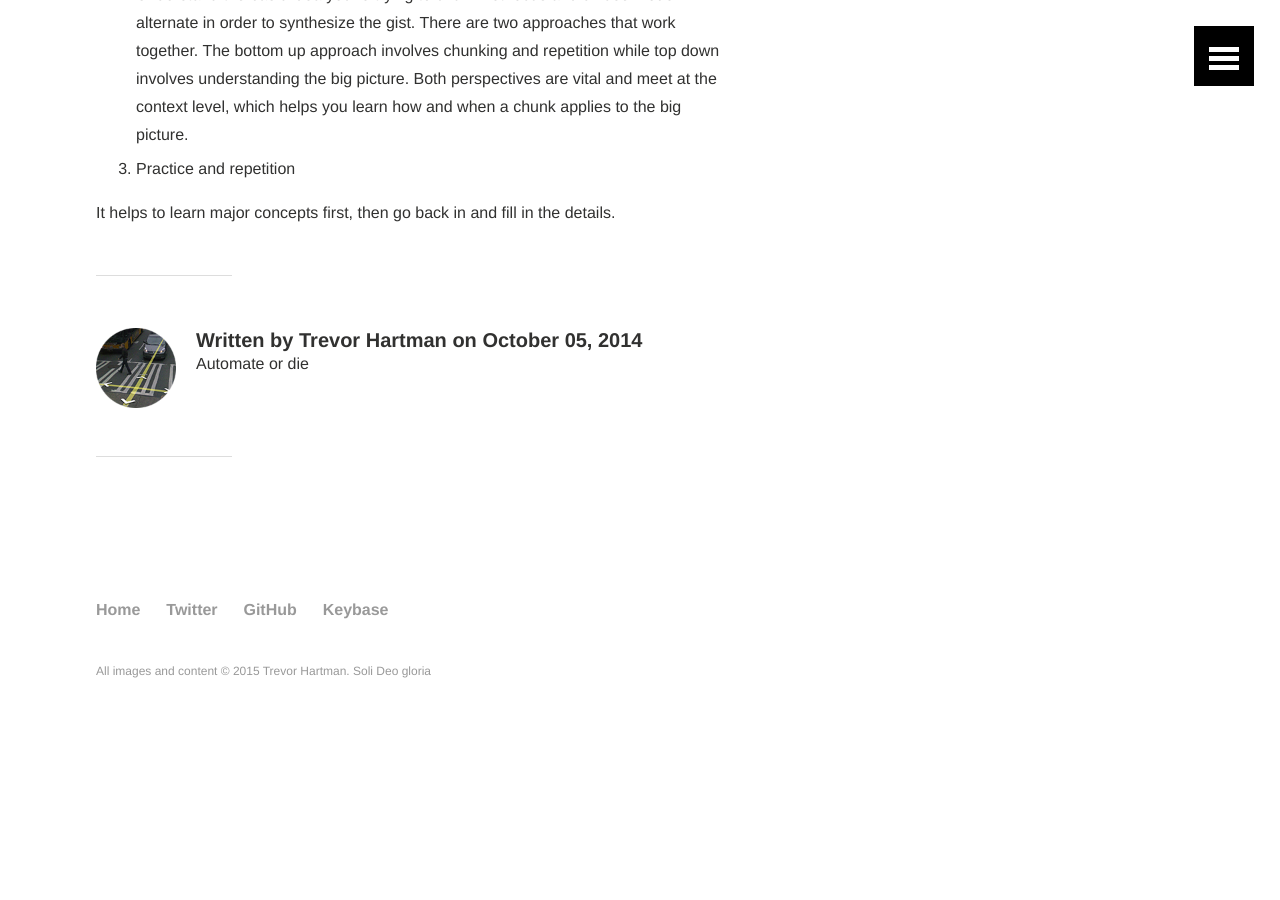
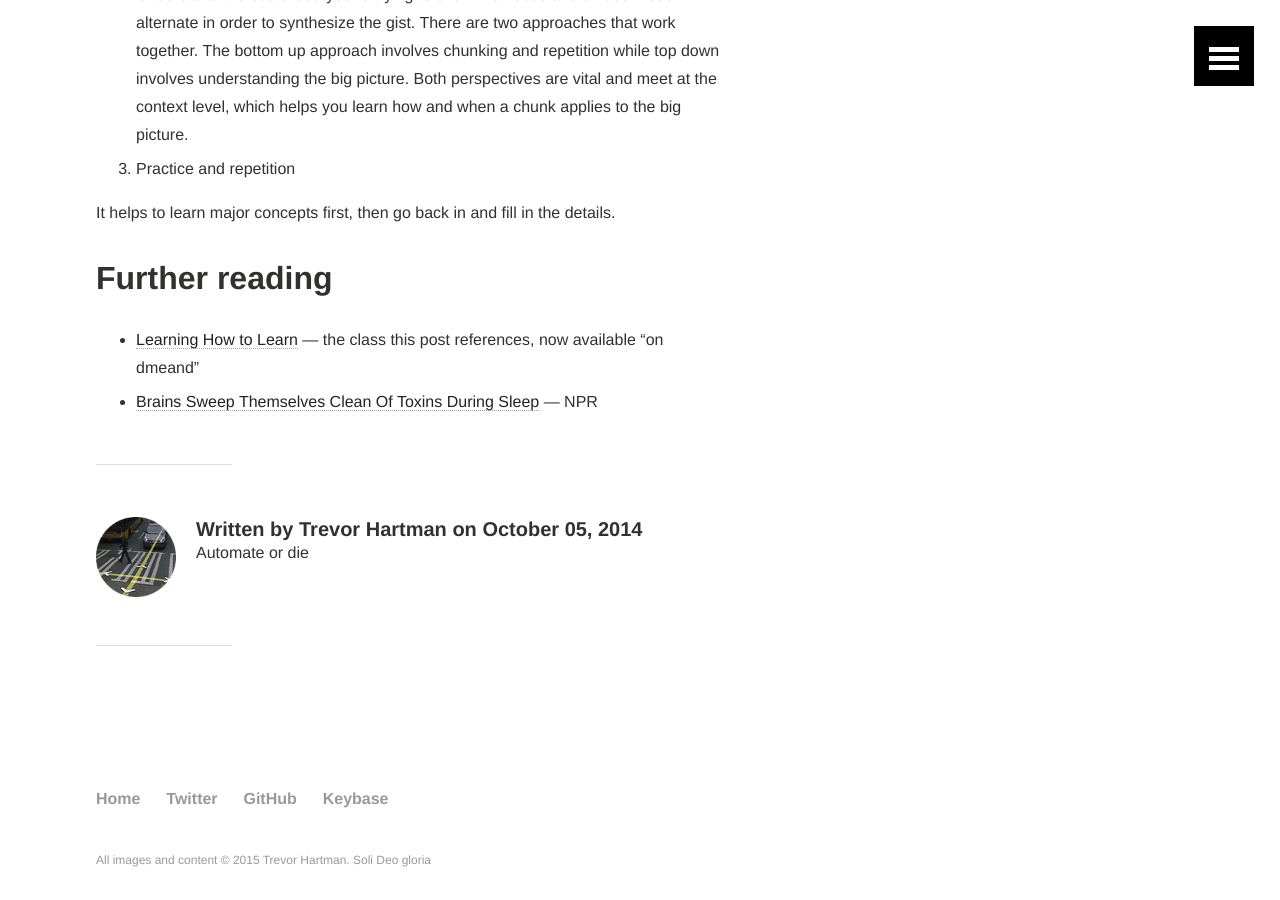
Before and after one commit to devth/devth.github.com, a Jekyll site: the page built from _posts/2014-10-05-on-learning.md, in a window 1280 px wide and 900 px high, scrolled down 4716 px. Built offline with Jekyll 4.4.1, drawn with Linux system fonts in a browser that asks for light colours; Markdown is read by kramdown in place of the engine named in the settings; comment, search, counter and statistics services are not loaded; before the commit the page ends 5449 px from its top, so only the background shows below that.

Commit message:
Add further reading to Learning post

```diff
--- a/_posts/2014-10-05-on-learning.md
+++ b/_posts/2014-10-05-on-learning.md
@@ -175,3 +175,11 @@ When learning a mental concept, form a chunk by:
 0. Practice and repetition
 
 It helps to learn major concepts first, then go back in and fill in the details.
+
+
+## Further reading
+
+- [Learning How to Learn](https://www.coursera.org/learn/learning-how-to-learn)
+  — the class this post references, now available "on dmeand"
+- [Brains Sweep Themselves Clean Of Toxins During Sleep](http://www.npr.org/sections/health-shots/2013/10/18/236211811/brains-sweep-themselves-clean-of-toxins-during-sleep)
+  — NPR
```
